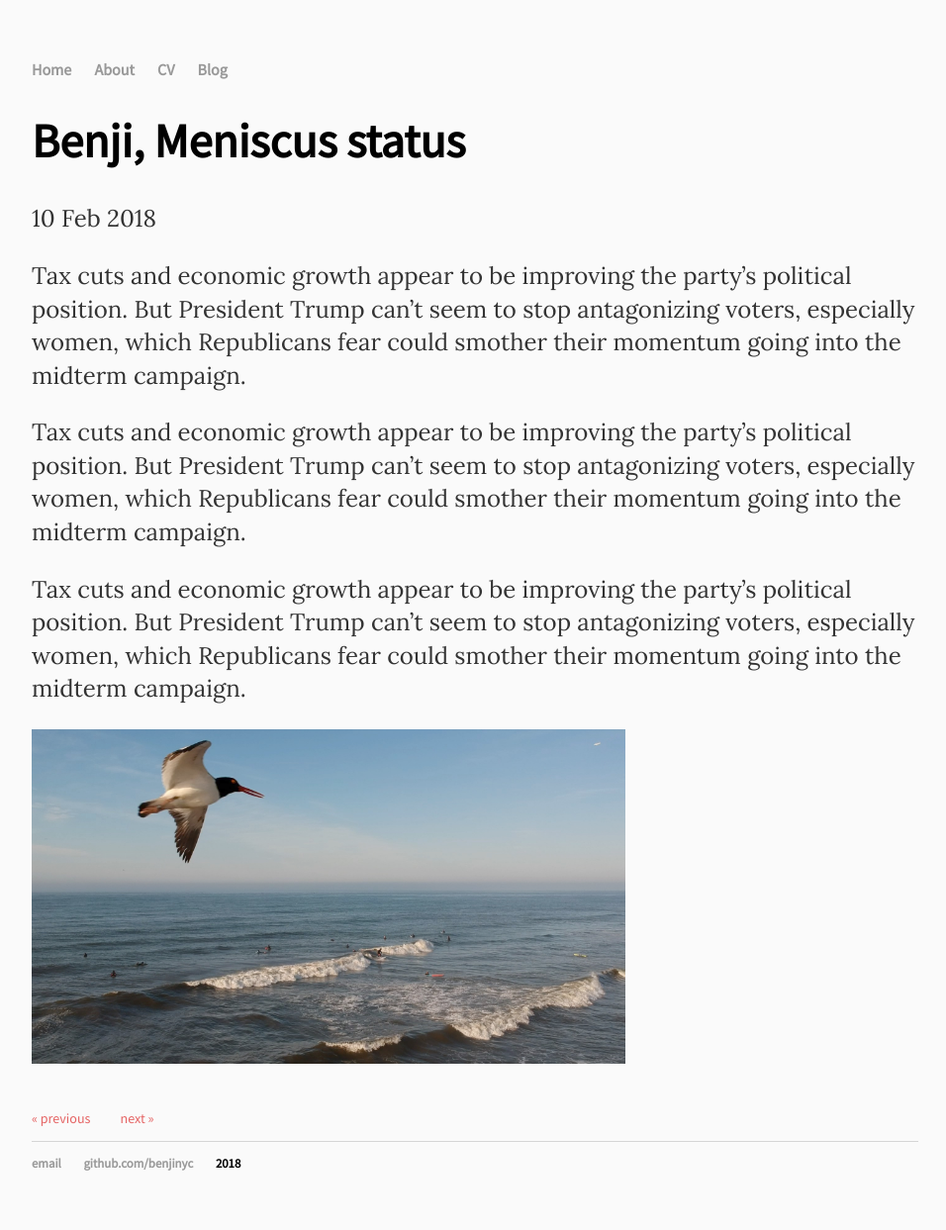
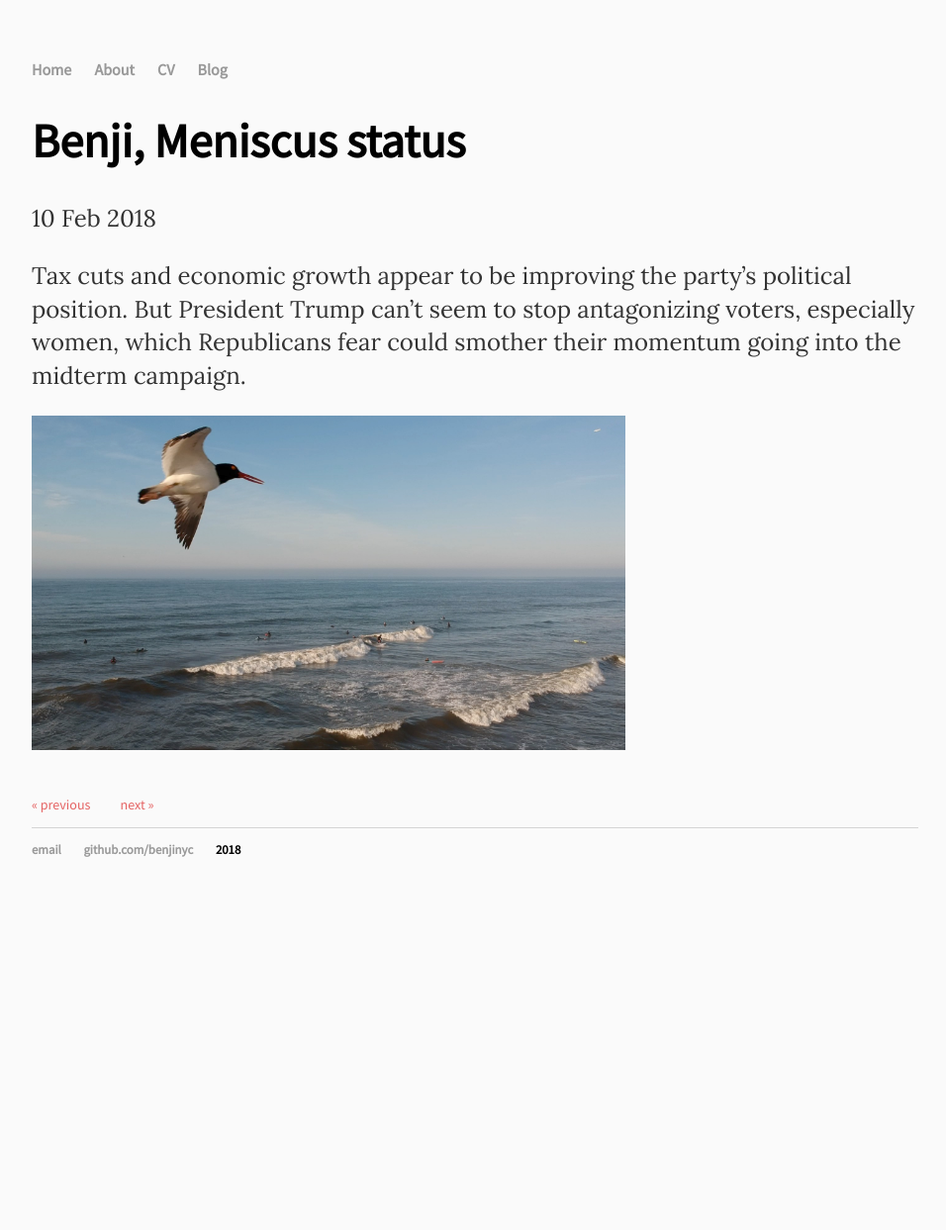
Before and after one commit to benjinyc/benjinyc.github.io, a Jekyll site: the page built from _posts/2018-02-10-benji-meniscus-status.md, in a window 1280 px wide. Shown: the whole page at 99% size, without its empty margins (160-1116 px from the left). Built offline with Jekyll 4.4.1, drawn with Linux system fonts in a browser that asks for light colours; comment, search, counter and statistics services are not loaded; after the commit the page ends 926 px from its top, so only the background shows below that.

```diff
--- a/_posts/2018-02-10-benji-meniscus-status.md
+++ b/_posts/2018-02-10-benji-meniscus-status.md
@@ -6,12 +6,6 @@
 Tax cuts and economic growth appear to be improving the party’s political position.
 But President Trump can’t seem to stop antagonizing voters, especially women, which Republicans fear could smother their momentum going into the midterm campaign.
 
-Tax cuts and economic growth appear to be improving the party’s political position.
-But President Trump can’t seem to stop antagonizing voters, especially women, which Republicans fear could smother their momentum going into the midterm campaign.
-
-Tax cuts and economic growth appear to be improving the party’s political position.
-But President Trump can’t seem to stop antagonizing voters, especially women, which Republicans fear could smother their momentum going into the midterm campaign.
-
 <!--![alt text](/images/bird.jpg "Logo Title Text 1")-->
 
 {% include image.html url="http://jekyllrb.com"
```
Also changed, not shown: _posts/2018-02-10-hank-quinlan-site-launched.md (+3 -0 lines), images/shuffleboard.jpg (added), 1 other file.
